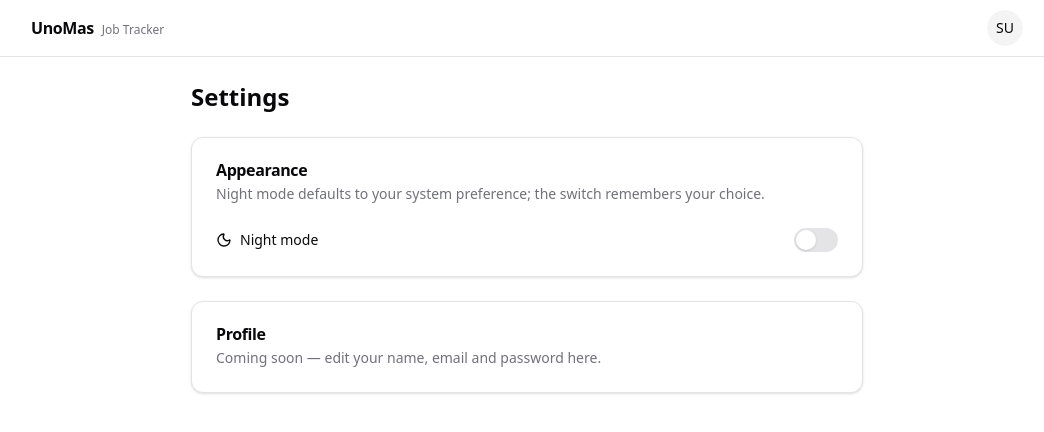
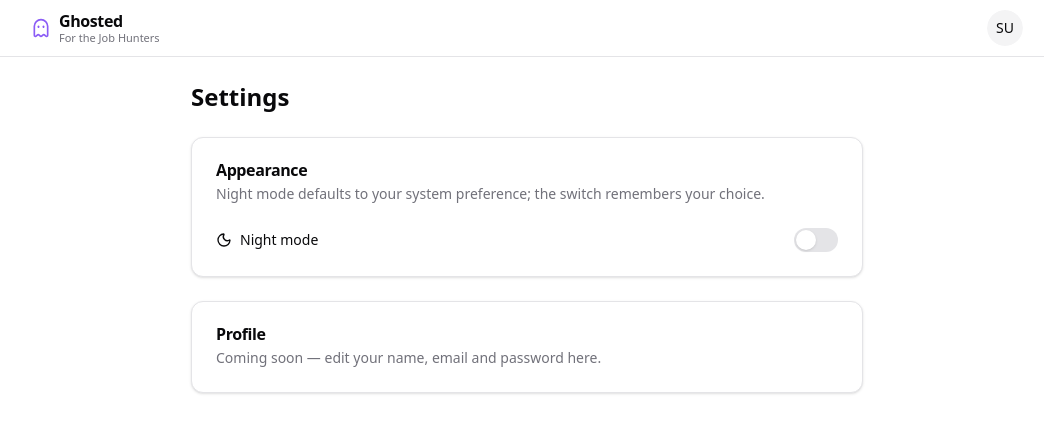
Before and after one commit to krisztianhadi/ghosted, a Next.js app: page /settings in a window 1280 px wide. Shown: the top 432 px of the page, without its empty margins (113-1157 px from the left). Built offline with nearby package versions, Linux system fonts and the light colour scheme; no server answers; sample sign-in values are in the browser's storage.

Commit message:
rebrand: Ghosted — For the Job Hunters (repo + frontend; package name, title, header with ghost icon, theme key, auth copy, README)

```diff
--- a/app/(auth)/login/login-form.tsx
+++ b/app/(auth)/login/login-form.tsx
@@ -58,9 +58,7 @@ export function LoginForm({
     <Card className="w-full max-w-sm">
       <CardHeader>
         <CardTitle>Sign in</CardTitle>
-        <CardDescription>
-          Continue to your job application tracker.
-        </CardDescription>
+        <CardDescription>Welcome back to Ghosted.</CardDescription>
       </CardHeader>
       <CardContent className="space-y-4">
         {providers.google || providers.linkedin ? (
--- a/app/(auth)/register/register-form.tsx
+++ b/app/(auth)/register/register-form.tsx
@@ -51,7 +51,7 @@ export function RegisterForm() {
     <Card className="w-full max-w-sm">
       <CardHeader>
         <CardTitle>Create account</CardTitle>
-        <CardDescription>Start tracking your job applications.</CardDescription>
+        <CardDescription>Start your job hunt with Ghosted.</CardDescription>
       </CardHeader>
       <CardContent>
         <form onSubmit={onSubmit} className="space-y-4">
--- a/app/(dashboard)/layout.tsx
+++ b/app/(dashboard)/layout.tsx
@@ -1,4 +1,5 @@
 import Link from "next/link";
+import { Ghost } from "lucide-react";
 import { auth } from "@/lib/auth";
 import { redirect } from "next/navigation";
 import { UserMenu } from "@/components/UserMenu";
@@ -15,10 +16,13 @@ export default async function DashboardLayout({
     <div className="min-h-screen">
       <header className="sticky top-0 z-40 border-b bg-background/95 backdrop-blur">
         <div className="mx-auto flex h-14 max-w-5xl items-center justify-between px-4">
-          <Link href="/" className="flex items-baseline gap-2">
-            <span className="font-semibold tracking-tight">UnoMas</span>
-            <span className="hidden text-xs text-muted-foreground sm:inline">
-              Job Tracker
+          <Link href="/" className="flex items-center gap-2">
+            <Ghost className="h-5 w-5 text-violet-500" aria-hidden />
+            <span className="flex flex-col leading-tight">
+              <span className="font-semibold tracking-tight">Ghosted</span>
+              <span className="hidden text-[11px] text-muted-foreground sm:inline">
+                For the Job Hunters
+              </span>
             </span>
           </Link>
           <UserMenu
--- a/app/layout.tsx
+++ b/app/layout.tsx
@@ -15,7 +15,7 @@ const geistMono = localFont({
 });
 
 export const metadata: Metadata = {
-  title: "UnoMas - Job Tracker",
+  title: "Ghosted - Job Tracker",
   description: "Track your job applications and interview progress.",
 };
 
@@ -30,7 +30,7 @@ export default function RootLayout({
         {/* Apply the saved/system theme before first paint to avoid a flash. */}
         <script
           dangerouslySetInnerHTML={{
-            __html: `try{var t=localStorage.getItem('unomas-theme');if(t==='dark'||(!t&&window.matchMedia('(prefers-color-scheme: dark)').matches))document.documentElement.classList.add('dark')}catch(e){}`,
+            __html: `try{var t=localStorage.getItem('ghosted-theme');if(t==='dark'||(!t&&window.matchMedia('(prefers-color-scheme: dark)').matches))document.documentElement.classList.add('dark')}catch(e){}`,
           }}
         />
       </head>
--- a/components/theme-provider.tsx
+++ b/components/theme-provider.tsx
@@ -9,7 +9,7 @@ import {
 } from "react";
 
 export type Theme = "light" | "dark";
-const STORAGE_KEY = "unomas-theme";
+const STORAGE_KEY = "ghosted-theme";
 
 interface ThemeContextValue {
   theme: Theme;
--- a/package.json
+++ b/package.json
@@ -1,5 +1,5 @@
 {
-  "name": "job-tracker",
+  "name": "ghosted",
   "version": "0.1.0",
   "private": true,
   "scripts": {
```
Also changed, not shown: 1 other file (tests, documents, lock files or other folders).
